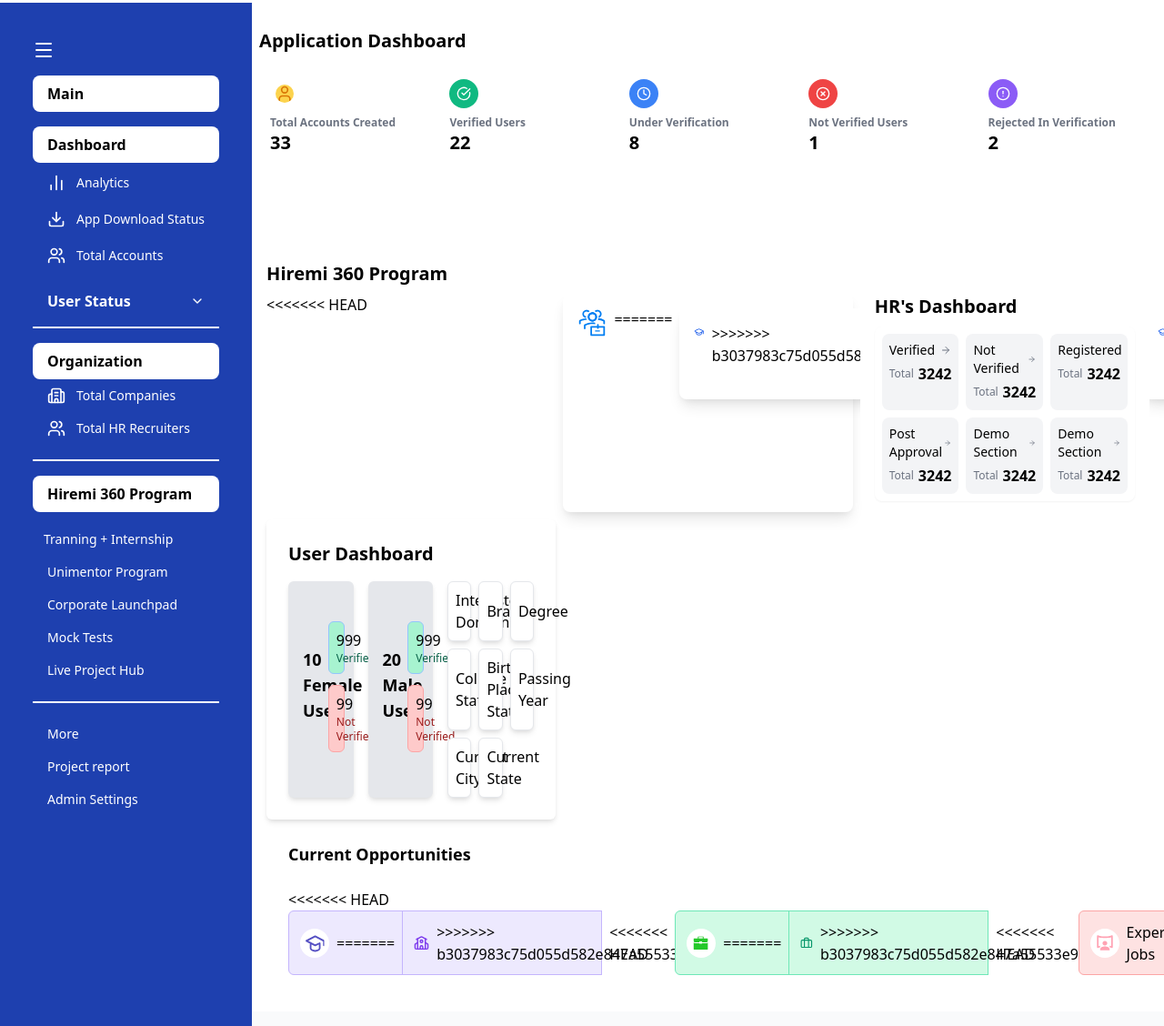
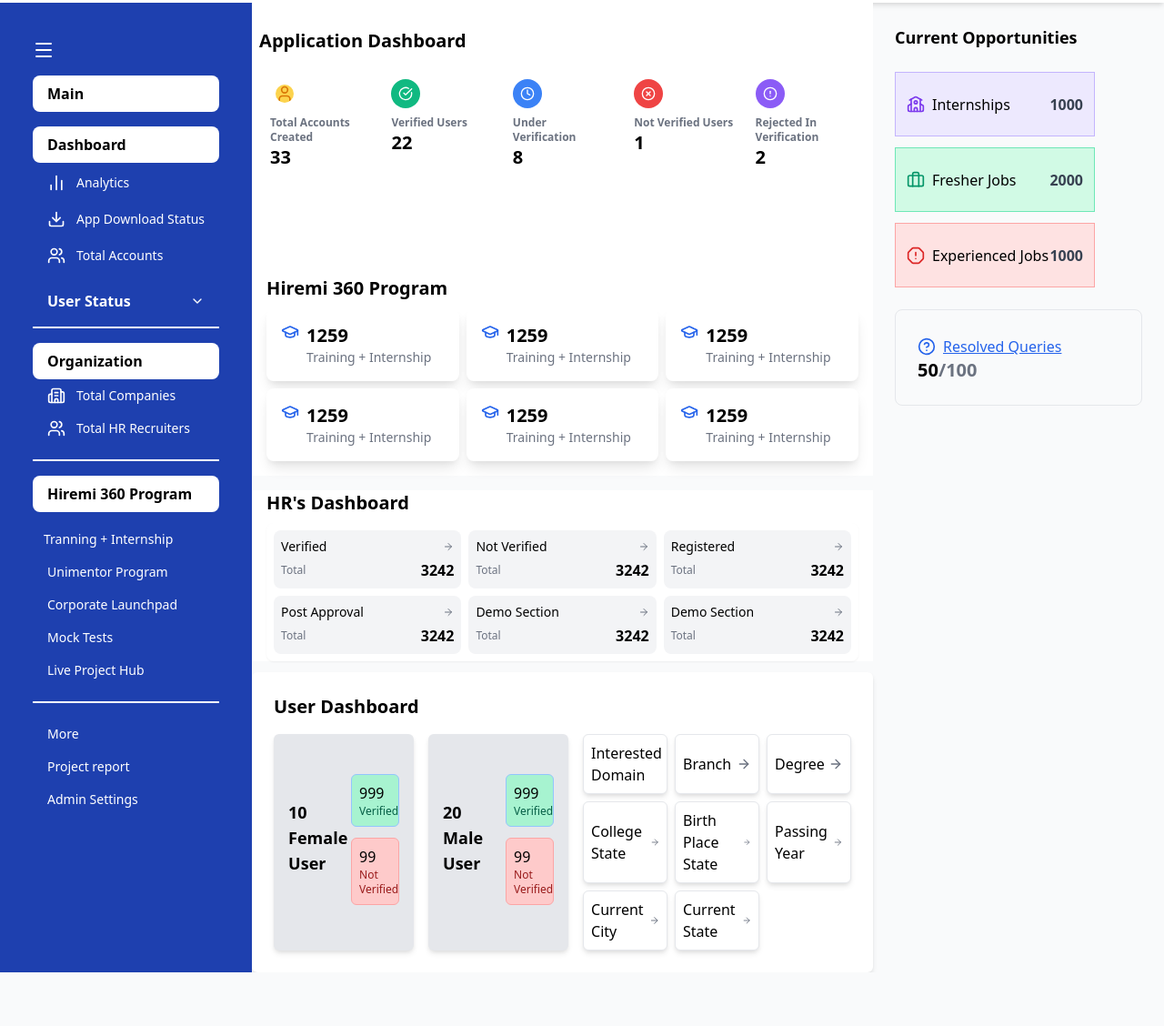
Before and after one commit to Raja-55/Hiremi-, a plain HTML site: page Dashboard/Dashboard.html in a window 1280 px wide. Shown: the part 77-1205 px from the top of the page at 91% size. After the commit the page ends 1146 px from the top, so only its background shows below. Drawn offline with nearby package versions, Linux system fonts and the light colour scheme.

Commit message:
Update Dashboard.html

```diff
--- a/Dashboard/Dashboard.html
+++ b/Dashboard/Dashboard.html
@@ -7,7 +7,7 @@
   <link href="https://cdn.jsdelivr.net/npm/tailwindcss@2.2.19/dist/tailwind.min.css" rel="stylesheet">
   <script src="https://unpkg.com/lucide@latest"></script> <!-- Lucide Icons -->
   <style>
-      .dropdown-content {
+     .dropdown-content {
       display: none;
     }
     .dropdown-content.show {
@@ -232,22 +232,9 @@
           <h2 class="text-xl font-semibold mb-2">Hiremi 360 Program</h2>  <!-- Reduced font size -->
           <div class="grid grid-cols-3 gap-2">  <!-- Reduced grid gap -->
             <!-- Program Cards -->
-<<<<<<< HEAD
-            <div class="bg-white p-4 rounded-lg shadow-lg program-tab">
-              <!-- Reduced padding -->
-              <div class="flex items-start gap-2">
-                <!-- Reduced gap -->
-                <img
-                  src="assets/Training.svg"
-                  alt="User Icon"
-                  class="h-8 w-8"
-                />
-                <!-- Reduced icon size -->
-=======
             <div class="bg-white p-4 rounded-lg shadow-lg program-tab">  <!-- Reduced padding -->
               <div class="flex items-start gap-2">  <!-- Reduced gap -->
                 <i data-lucide="graduation-cap" class="h-5 w-5 text-blue-600"></i>  <!-- Reduced icon size -->
->>>>>>> b3037983c75d055d582e847a55533e91c8868201
                 <div>
                   <div class="text-xl font-bold">1259</div>  <!-- Reduced font size -->
                   <div class="text-sm text-gray-500">Training + Internship</div>  <!-- Reduced font size -->
@@ -265,11 +252,7 @@
                 </div>
               </div>
             </div>
-<<<<<<< HEAD
 
-=======
-
->>>>>>> b3037983c75d055d582e847a55533e91c8868201
             <div class="bg-white p-4 rounded-lg shadow-lg program-tab">
               <div class="flex items-start gap-2">
                 <i data-lucide="graduation-cap" class="h-5 w-5 text-blue-600"></i>
@@ -279,11 +262,7 @@
                 </div>
               </div>
             </div>
-<<<<<<< HEAD
 
-=======
-
->>>>>>> b3037983c75d055d582e847a55533e91c8868201
             <div class="bg-white p-4 rounded-lg shadow-lg program-tab">
               <div class="flex items-start gap-2">
                 <i data-lucide="graduation-cap" class="h-5 w-5 text-blue-600"></i>
@@ -293,11 +272,7 @@
                 </div>
               </div>
             </div>
-<<<<<<< HEAD
 
-=======
-
->>>>>>> b3037983c75d055d582e847a55533e91c8868201
             <div class="bg-white p-4 rounded-lg shadow-lg program-tab">
               <div class="flex items-start gap-2">
                 <i data-lucide="graduation-cap" class="h-5 w-5 text-blue-600"></i>
@@ -307,11 +282,7 @@
                 </div>
               </div>
             </div>
-<<<<<<< HEAD
 
-=======
-
->>>>>>> b3037983c75d055d582e847a55533e91c8868201
             <div class="bg-white p-4 rounded-lg shadow-lg program-tab">
               <div class="flex items-start gap-2">
                 <i data-lucide="graduation-cap" class="h-5 w-5 text-blue-600"></i>
@@ -505,46 +476,28 @@
         <!-- Current Opportunities Section -->
         <h2 class="text-lg font-bold mb-3">Current Opportunities</h2>
         <div class="space-y-3">
-<<<<<<< HEAD
-          <!-- Internships Card -->
-          <div class="current-seeker-tabs flex justify-between items-center bg-purple-100 p-3 rounded-md border border-purple-300 hover:bg-purple-400 hover:border-purple-500 hover:text-white transition duration-200">
-            <div class="flex items-center gap-2">
-              <img src="assets/Internships.svg" alt="Internships Icon" class="h-8 w-8" />
-=======
           <div class="current-seeker-tabs flex justify-between items-center bg-purple-100 p-3  border border-purple-300 hover:bg-purple-400 hover:border-purple-500 hover:text-white transition duration-200">
             <div class="flex items-center gap-2">
               <i data-lucide="school" class="h-5 w-5 text-purple-600"></i>
->>>>>>> b3037983c75d055d582e847a55533e91c8868201
               <span class="font-medium">Internships</span>
             </div>
-            <span class="font-semibold text-gray-700 hover:text-white">1000</span>
+            <span class="font-semibold text-gray-700">1000</span>
           </div>
-<<<<<<< HEAD
-
-          <!-- Fresher Jobs Card -->
-          <div class="current-seeker-tabs flex justify-between items-center bg-green-100 p-3 rounded-md border border-green-300 hover:bg-green-400 hover:border-green-500 hover:text-white transition duration-200">
-            <div class="flex items-center gap-2">
-              <img src="assets/Fresher.svg" alt="Fresher Jobs Icon" class="h-8 w-8" />
-=======
           <div class="current-seeker-tabs flex justify-between items-center bg-green-100 p-3  border border-green-300 hover:bg-green-400 hover:border-green-500 hover:text-white transition duration-200">
             <div class="flex items-center gap-2">
               <i data-lucide="briefcase" class="h-5 w-5 text-green-600"></i>
->>>>>>> b3037983c75d055d582e847a55533e91c8868201
               <span class="font-medium">Fresher Jobs</span>
             </div>
-            <span class="font-semibold text-gray-700 hover:text-white">2000</span>
+            <span class="font-semibold text-gray-700">2000</span>
           </div>
-<<<<<<< HEAD
-
-          <!-- Experienced Jobs Card -->
-          <div class="current-seeker-tabs flex justify-between items-center bg-red-100 p-3 rounded-md border border-red-300 hover:bg-red-400 hover:border-red-500 hover:text-white transition duration-200">
+          <div class="current-seeker-tabs flex justify-between items-center bg-red-100 p-3  border border-red-300 hover:bg-red-400 hover:border-red-500 hover:text-white transition duration-200">
             <div class="flex items-center gap-2">
-              <img src="assets/Experienced.svg" alt="Experienced Jobs Icon" class="h-8 w-8" />
+              <i data-lucide="alert-octagon" class="h-5 w-5 text-red-600"></i>
               <span class="font-medium">Experienced Jobs</span>
             </div>
-            <span class="font-semibold text-gray-700 hover:text-white">1000</span>
+            <span class="font-semibold text-gray-700">1000</span>
           </div>
-       </div>
+        </div>
 
         <!-- Resolved Queries Section -->
         <div class="mt-6 border-t pt-7 border rounded-lg p-6   border-gray-200">
```
